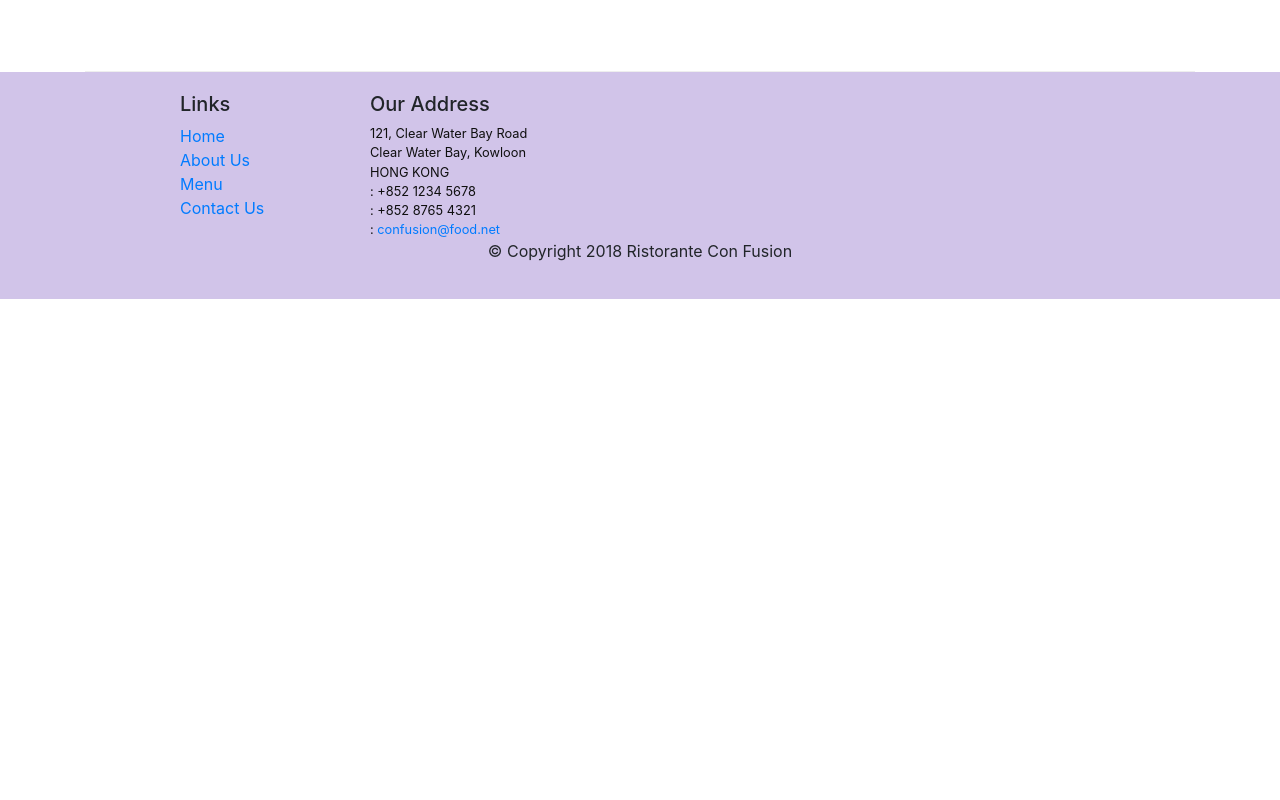
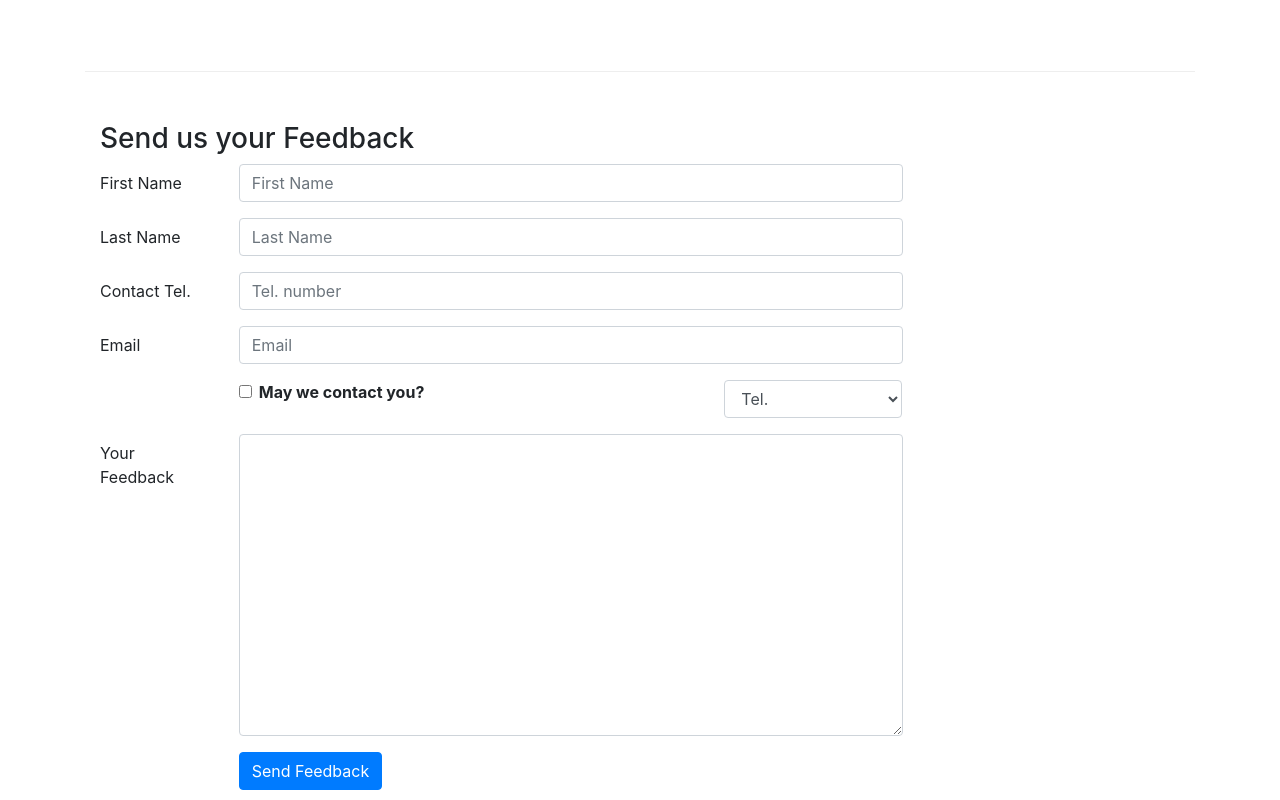
Before and after one commit to Sedki-Sghairi/confusion, a React (Create React App) app: page /contact in a window 1280 px wide. Shown: the part 800-1600 px from the top of the page. Before the commit the page ends 1099 px from the top, so only its background shows below. Built offline with nearby package versions, Linux system fonts and the light colour scheme; the HTML template or start-up script is replaced by a standard one.

Commit message:
controlled forms

```diff
--- a/src/components/ContactComponent.js
+++ b/src/components/ContactComponent.js
@@ -1,7 +1,38 @@
-import React from 'react';
+import React, { Component } from 'react';
 import { Link } from 'react-router-dom';
-import {  Breadcrumb, BreadcrumbItem } from 'reactstrap'
-function Contact(props) {
+import {  Breadcrumb, BreadcrumbItem,Button, Form, FormGroup, Label, Input, Col } from 'reactstrap'
+
+class Contact extends Component {
+   constructor(props){
+       super(props)
+       this.state ={
+           firsname:'',
+           lastname:'',
+           telnum:'',
+           email:'',
+           agree:false,
+           contactType:'Tel.',
+           message:'',
+       }
+       this.handleInputChange = this.handleInputChange.bind(this);
+       this.handleSubmit = this.handleSubmit.bind(this);
+   }
+   handleInputChange(event) {
+    const target = event.target;
+    const value = target.type === 'checkbox' ? target.checked : target.value;
+    const name = target.name;
+
+    this.setState({
+      [name]: value
+    });
+    }
+
+    handleSubmit(event) {
+    console.log('Current State is: ' + JSON.stringify(this.state));
+    alert('Current State is: ' + JSON.stringify(this.state));
+    event.preventDefault();
+}
+   render(){
     return(
         <div className="container">
         <div className="row">
@@ -44,8 +75,91 @@
                     </div>
                 </div>
             </div>
+            <div className="row row-content">
+            <div className="col-12">
+                <h3>Send us your Feedback</h3>
+            </div>
+                <div className="col-12 col-md-9">
+                    <Form onSubmit={this.handleSubmit}>
+                        <FormGroup row>
+                            <Label htmlFor="firstname" md={2}>First Name</Label>
+                            <Col md={10}>
+                                <Input type="text" id="firstname" name="firstname"
+                                    placeholder="First Name"
+                                    value={this.state.firstname}
+                                    onChange={this.handleInputChange} />
+                            </Col>
+                        </FormGroup>
+                        <FormGroup row>
+                            <Label htmlFor="lastname" md={2}>Last Name</Label>
+                            <Col md={10}>
+                                <Input type="text" id="lastname" name="lastname"
+                                    placeholder="Last Name"
+                                    value={this.state.lastname}
+                                    onChange={this.handleInputChange} />
+                            </Col>
+                        </FormGroup>
+                        <FormGroup row>
+                        <Label htmlFor="telnum" md={2}>Contact Tel.</Label>
+                            <Col md={10}>
+                                <Input type="tel" id="telnum" name="telnum"
+                                    placeholder="Tel. number"
+                                    value={this.state.telnum}
+                                    onChange={this.handleInputChange} />
+                            </Col>
+                        </FormGroup>
+                        <FormGroup row>
+                            <Label htmlFor="email" md={2}>Email</Label>
+                            <Col md={10}>
+                                <Input type="email" id="email" name="email"
+                                    placeholder="Email"
+                                    value={this.state.email}
+                                    onChange={this.handleInputChange} />
+                            </Col>
+                        </FormGroup>
+                        <FormGroup row>
+                            <Col md={{size: 6, offset: 2}}>
+                                <FormGroup check>
+                                    <Label check>
+                                        <Input type="checkbox"
+                                            name="agree"
+                                            checked={this.state.agree}
+                                            onChange={this.handleInputChange} /> {' '}
+                                        <strong>May we contact you?</strong>
+                                    </Label>
+                                </FormGroup>
+                            </Col>
+                            <Col md={{size: 3, offset: 1}}>
+                                <Input type="select" name="contactType"
+                                        value={this.state.contactType}
+                                        onChange={this.handleInputChange}>
+                                    <option>Tel.</option>
+                                    <option>Email</option>
+                                </Input>
+                            </Col>
+                        </FormGroup>
+                        <FormGroup row>
+                            <Label htmlFor="message" md={2}>Your Feedback</Label>
+                            <Col md={10}>
+                                <Input type="textarea" id="message" name="message"
+                                    rows="12"
+                                    value={this.state.message}
+                                    onChange={this.handleInputChange}></Input>
+                            </Col>
+                        </FormGroup>
+                        <FormGroup row>
+                            <Col md={{size: 10, offset: 2}}>
+                                <Button type="submit" color="primary">
+                                    Send Feedback
+                                </Button>
+                            </Col>
+                        </FormGroup>
+                    </Form>
+                </div>
+            </div>
         </div>
     );
+   }
 }
 
 export default Contact;
```
Also changed, not shown: 1 other file (tests, documents, lock files or other folders).
